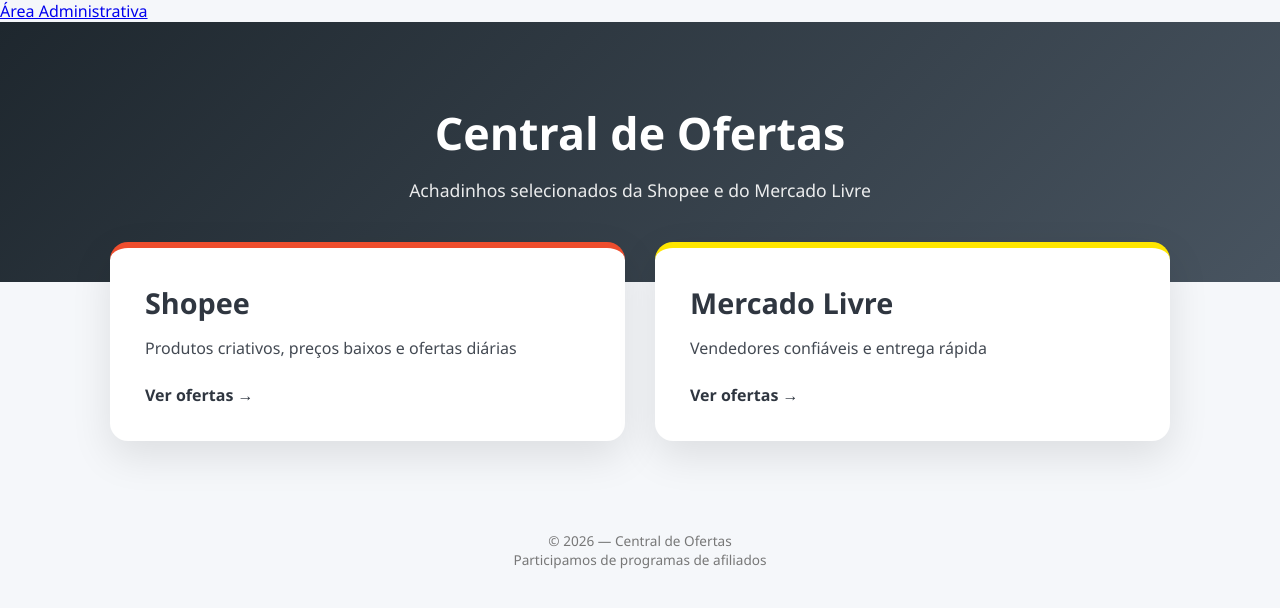
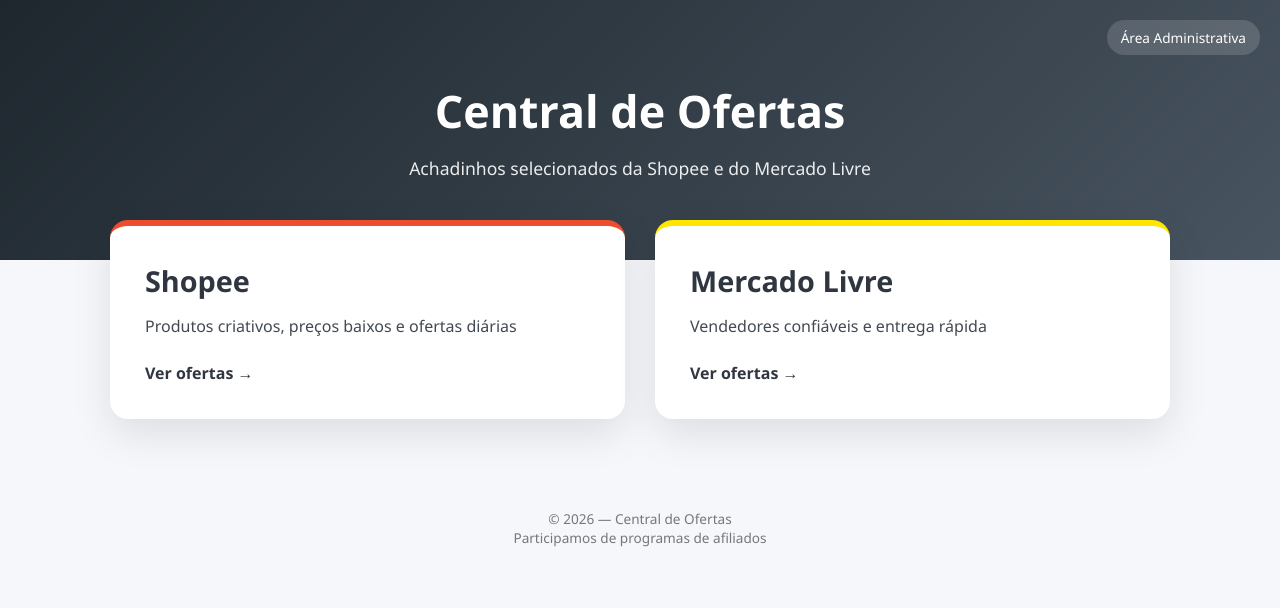
Before and after one commit to playvictor15/central-de-ofertas, a plain HTML site: page index.html in a window 1280 px wide. Drawn offline with Linux system fonts and the light colour scheme.

Commit message:
Add admin link styles to style.css

```diff
--- a/style.css
+++ b/style.css
@@ -88,3 +88,19 @@
   color: #777;
   padding: 30px 15px;
 }
+.admin-link {
+  position: absolute;
+  top: 20px;
+  right: 20px;
+  background: rgba(255,255,255,0.15);
+  padding: 8px 14px;
+  border-radius: 20px;
+  color: #fff;
+  text-decoration: none;
+  font-size: 0.85rem;
+  transition: background 0.3s ease;
+}
+
+.admin-link:hover {
+  background: rgba(255,255,255,0.3);
+}
```
